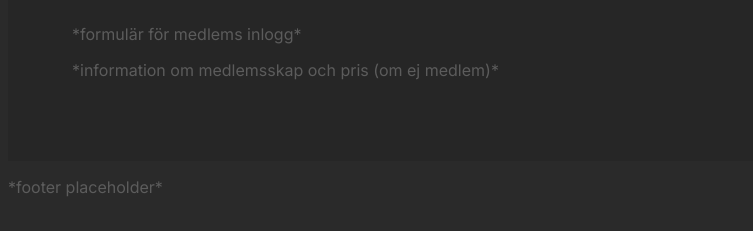
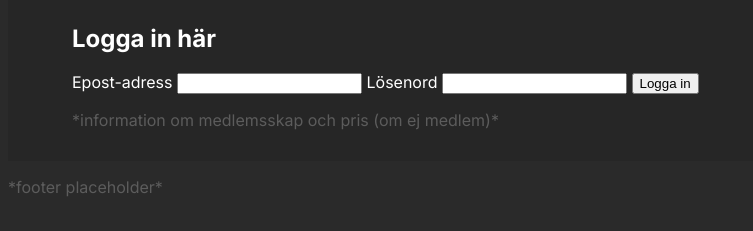
Before and after one commit to WilliamMatton/Kino-GruppC, a website: page memberpage.html in a window 1280 px wide. Shown: the part 211-442 px from the top of the page, without its empty margins (0-753 px from the left). Drawn offline with Linux system fonts and the light colour scheme.

Commit message:
Form for login added

```diff
--- a/memberpage.html
+++ b/memberpage.html
@@ -21,13 +21,24 @@
 <section class="memberWrap">
     <p class="memberWmark">Proxima B</p>
     <h1 class="memberHone">Medlems inlogg !</h1>
-        <!-- member login content here -->
+    <!-- member login content here -->
 
-        <!-- <form> for login -->
-        <p class="placeTemp">*formulär för medlems inlogg*</p>
+    <!-- <form> for login -->
 
-        <!-- Other info ? -->
-        <p class="placeTemp">*information om medlemsskap och pris (om ej medlem)*</p>
+    <section id="memberLoginWrap">
+        <h2 class="memberTitle">Logga in h&auml;r</h2>
+
+        <label class="memberLabel" for="email">Epost-adress</label>
+        <input id="email" class="memberEmailInput" type="email">
+
+        <label class="memberLabel" for="password">L&ouml;senord</label>
+        <input id="password" class="memberPassInput" type="text">
+
+        <button id="memberLoginButton" class="memberButton">Logga in</button>
+    </section>
+
+    <!-- Other info ? -->
+    <p class="placeTemp">*information om medlemsskap och pris (om ej medlem)*</p>
 
 </section>
 
```
